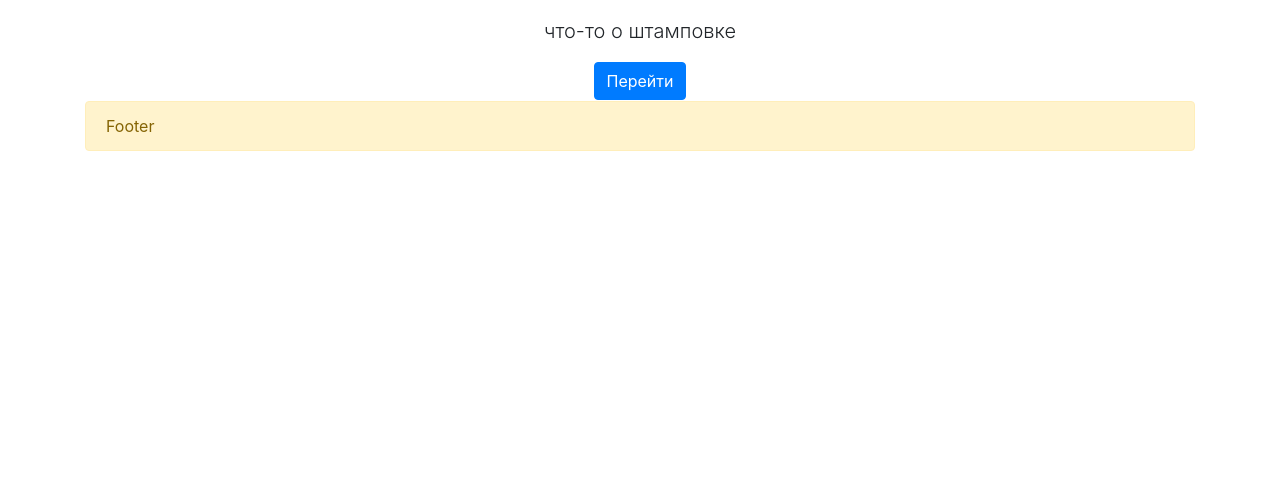
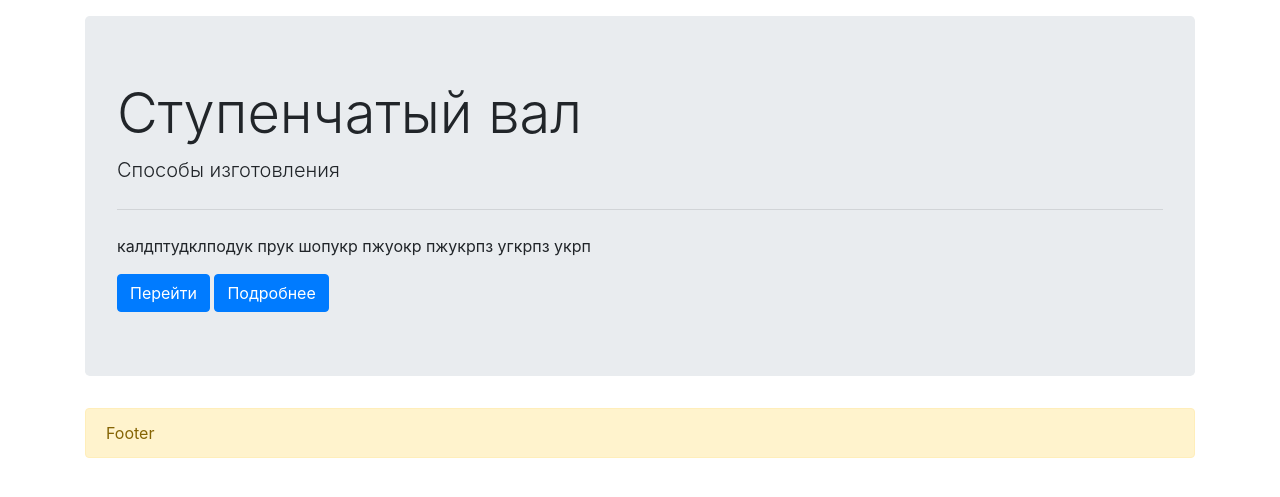
Before and after one commit to TokiSeven/semen-personal-work, a PHP site: page /stepped-shaft.php in a window 1280 px wide. Shown: the part 56-553 px from the top of the page. Run offline with PHP 8.4, Linux system fonts and the light colour scheme.

Commit message:
Update stepped-shaft page (more designed)

```diff
--- a/stepped-shaft.php
+++ b/stepped-shaft.php
@@ -1,14 +1,42 @@
 <?php include('template-top.php'); ?>
-    <div>
-        <center>
-            <p class="lead">что-то о штамповке</p>
-            <div class="col-md-6">
-                <a class="btn btn-primary" href="technology-process.php">Перейти</a>
+
+<div class="jumbotron">
+    <h1 class="display-4">Ступенчатый вал</h1>
+    <p class="lead">Способы изготовления</p>
+    <hr class="my-4">
+    <p>калдптудклподук прук шопукр пжуокр пжукрпз угкрпз укрп</p>
+    <a class="btn btn-primary" href="technology-process.php">Перейти</a>
+    <button class="btn btn-primary" data-toggle="modal" data-target="#details">Подробнее</button>
+</div>
+
+<!-- Modal -->
+<div class="modal fade" id="details" tabindex="-1" role="dialog" aria-labelledby="detailsLabel" aria-hidden="true">
+    <div class="modal-dialog" role="document">
+        <div class="modal-content">
+            <div class="modal-header">
+                <h5 class="modal-title" id="detailsLabel">Подробная информация</h5>
+                <button type="button" class="close" data-dismiss="modal" aria-label="Close">
+                <span aria-hidden="true">&times;</span>
+                </button>
             </div>
-            <div class="col-md-6">
-
+            <div class="modal-body">
+                бла бла блабла бла блабла бла блабла бла блабла бла блабла бла блабла бла
+                бла бла блабла бла блабла бла блабла бла блабла бла блабла бла блабла бла
+                бла бла блабла бла блабла бла блабла бла блабла бла блабла бла блабла бла
+                бла бла блабла бла блабла бла блабла бла блабла бла блабла бла блабла бла
+                бла бла блабла бла блабла бла блабла бла блабла бла блабла бла блабла бла
+                бла бла блабла бла блабла бла блабла бла блабла бла блабла бла блабла бла
+                бла бла блабла бла блабла бла блабла бла блабла бла блабла бла блабла бла
+                бла бла блабла бла блабла бла блабла бла блабла бла блабла бла блабла бла
+                бла бла блабла бла блабла бла блабла бла блабла бла блабла бла блабла бла
+                бла бла блабла бла блабла бла блабла бла блабла бла блабла бла блабла бла
+                бла бла блабла бла блабла бла блабла бла блабла бла блабла бла блабла бла
             </div>
-        </center>
+            <div class="modal-footer">
+                <button type="button" class="btn btn-secondary" data-dismiss="modal">Закрыть</button>
+            </div>
+        </div>
     </div>
+</div>
 
 <?php include('template-bottom.php'); ?>
```
